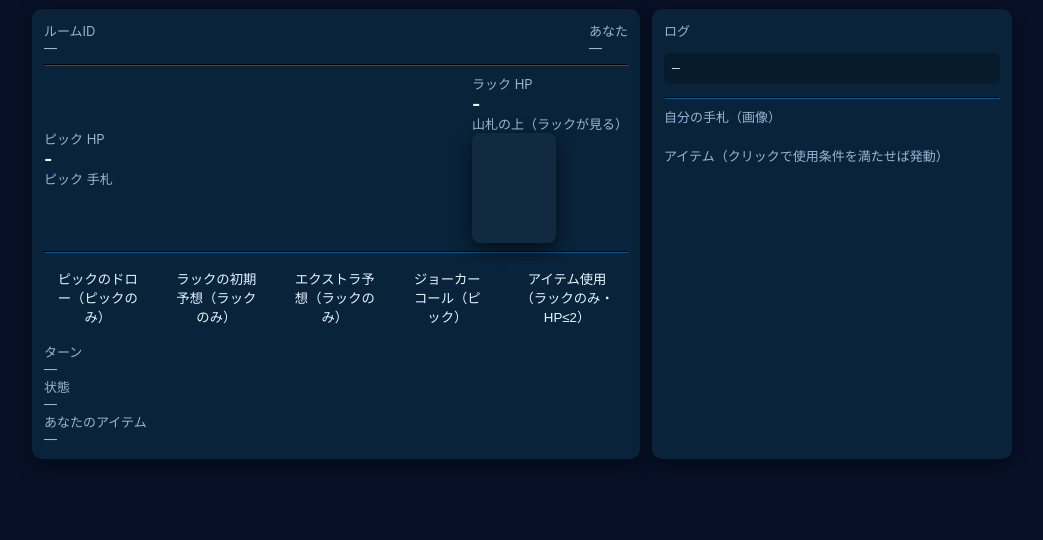
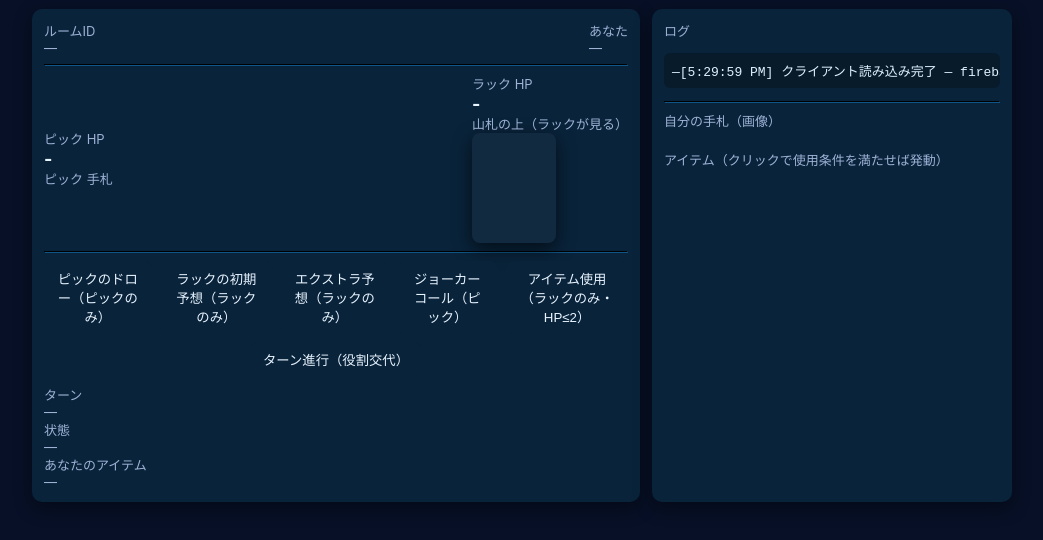
Before and after one commit to shirauchi/ruckandpick, a plain HTML site: page index.html in a window 1280 px wide. Shown: the part 140-680 px from the top of the page, without its empty margins (118-1161 px from the left). Drawn offline with Linux system fonts and the light colour scheme.

Commit message:
Update index.html

```diff
--- a/index.html
+++ b/index.html
@@ -79,6 +79,9 @@
           <button id="btnUseItem">アイテム使用（ラックのみ・HP≤2）</button>
         </div>
 
+        <div class="center" style="margin-bottom:8px">
+            <button id="btnAdvanceTurn" disabled>ターン進行（役割交代）</button>
+        </div>
         <div style="margin-top:8px">
           <div class="small">ターン</div>
           <div id="turn" class="small">—</div>
```
